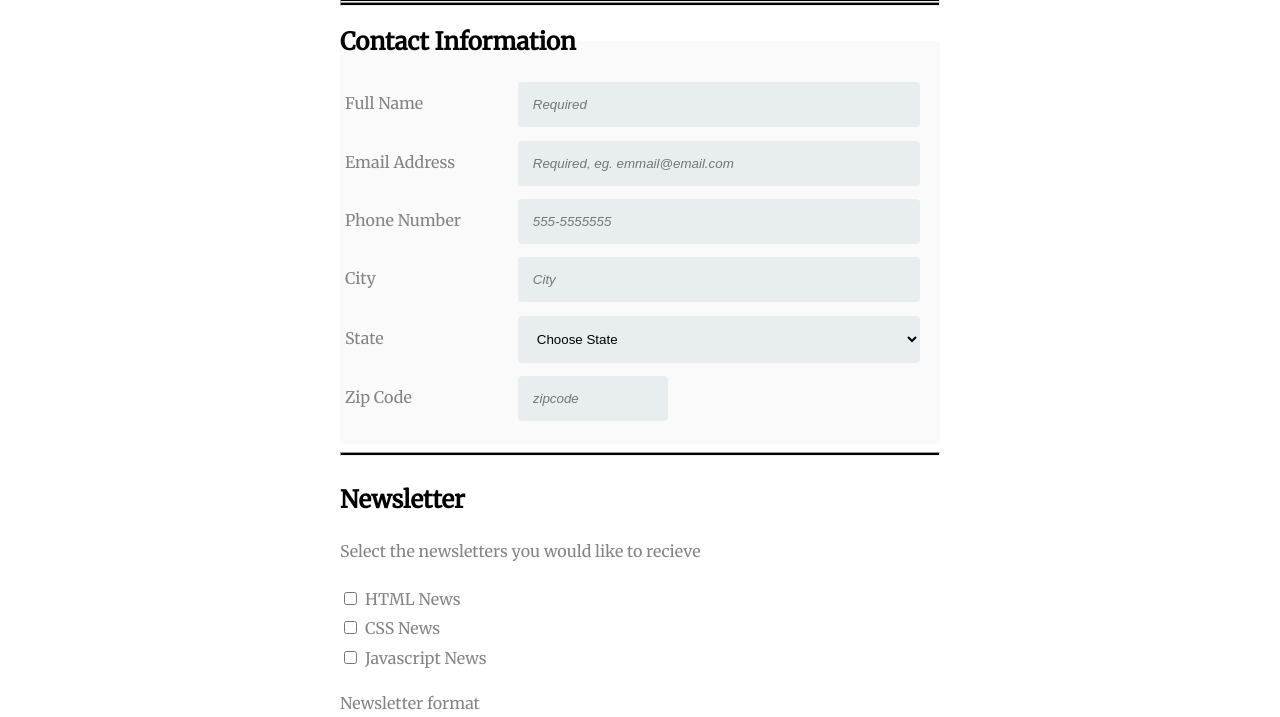
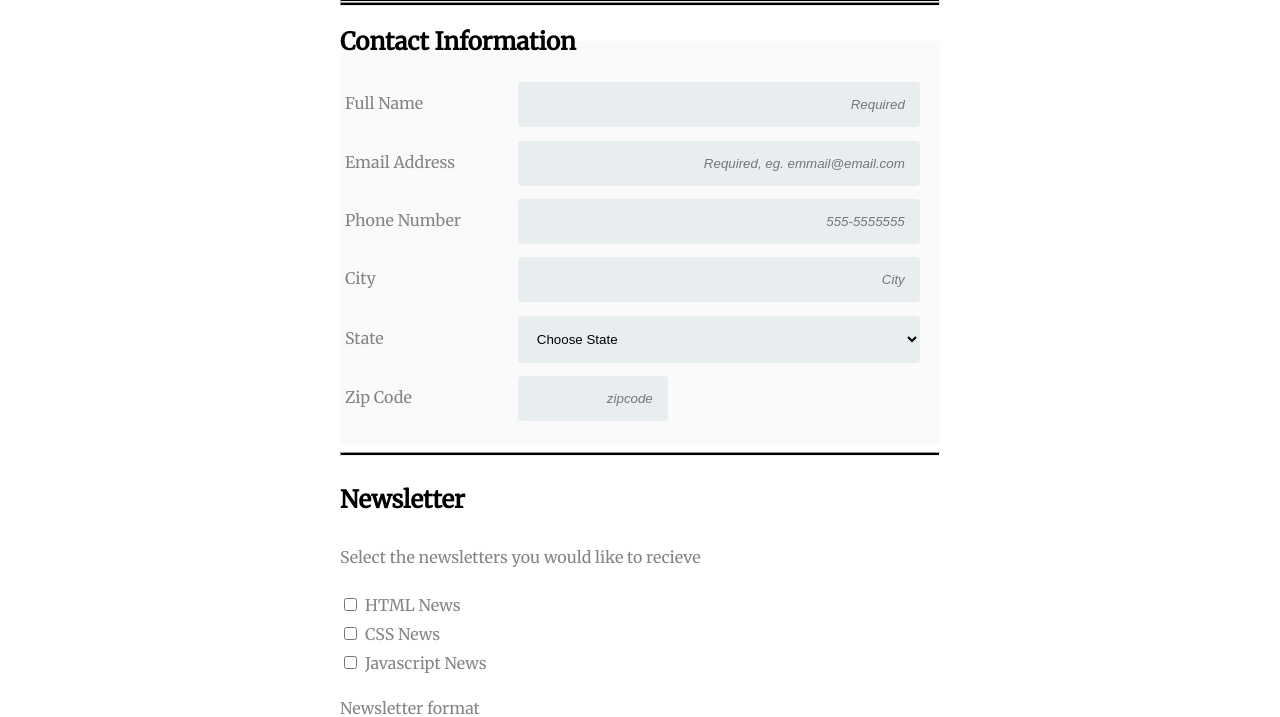
Before and after one commit to SaifKbishi/online_registration_v4, a plain HTML site: page index.html in a window 1280 px wide. Shown: the part 242-959 px from the top of the page. Drawn offline with Linux system fonts and the light colour scheme.

Commit message:
2nd submition

```diff
--- a/css/style.css
+++ b/css/style.css
@@ -110,7 +110,9 @@ input[type="checkbox"]:checked + label {
 	border:solid 1px #428bca;
 
 }
-
+::placeholder{
+	text-align:right;
+}
 
 /*Tablet and Desktop screens*/
 @media screen and  (min-width: 769px) {
--- a/index.html
+++ b/index.html
@@ -23,7 +23,7 @@
           <label for="email" class="info">Email Address</label>
           <input type="email" class="info" id="email" name="client_email" value="" required placeholder="Required, eg. emmail@email.com">
           <label for="phone" class="info">Phone Number</label>
-          <input type="text" class="info" id="phone" name="clientclient_phone" value="" placeholder="555-5555555">
+          <input type="tel" class="info" id="phone" name="clientclient_phone" value="" placeholder="555-5555555">
           <label for="city" class="info">City</label>
           <input type="text" class="info" id="city" name="client_city" value="" placeholder="City">
           <label for="state" class="info">State</label>
@@ -60,6 +60,7 @@
       <hr class="second-hr">
 		<fieldset>
 			<legend>Newsletter</legend>
+			<fieldset>
 				<label class="labels">Select the newsletters you would like to recieve</label><br>
 				<input type="checkbox" id="HTML_news" name="client_newsletetr" value="newsletter_HTML"><label for="HTML_news">HTML News</label><br>
 				<input type="checkbox" id="CSS_news" name="client_newsletetr" value="newsletter_CSS"><label for="CSS_news">CSS News</label><br>
@@ -75,6 +76,7 @@
 				<textarea id="othertoptics" name="othertoptics" rows="6" cols="80" placeholder="free text here"></textarea>
 				<input class="btn" type="submit" name="SignUpBtn" value="Sign Up">
 			</fieldset>
+		</fieldset>
     </form>
     <footer class="footer">Copyright The  Code Review</footer>
   </body>
```
Lines whose indentation alone changed are shown as unchanged.
